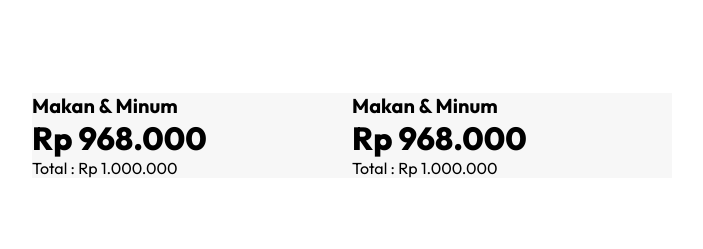
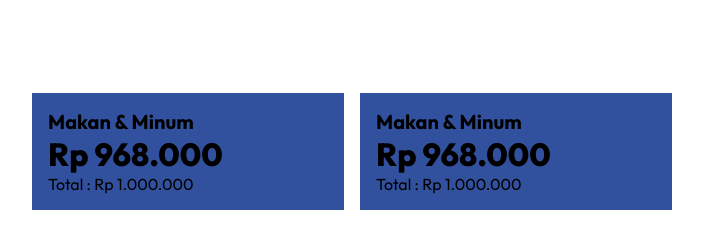
Before and after one commit to robbytrujillo/mybudget, a plain HTML site: page index.html in a window 1280 px wide. Shown: the part 159-408 px from the top of the page, without its empty margins (288-991 px from the left). Drawn offline with Linux system fonts and the light colour scheme.

Commit message:
Introduction My Budget App

```diff
--- a/dist/css/style.css
+++ b/dist/css/style.css
@@ -35,10 +35,12 @@ header h1 {
 .budgets {
   display: grid;
   grid-template-columns: repeat(2, minmax(0, 1fr));
+  gap: 1rem;
 }
 
 .budget-card {
-  background-color: #f7f7f7;
+  background-color: #31509e;
+  padding: 1rem;
 }
 
 .budget-name {
```
